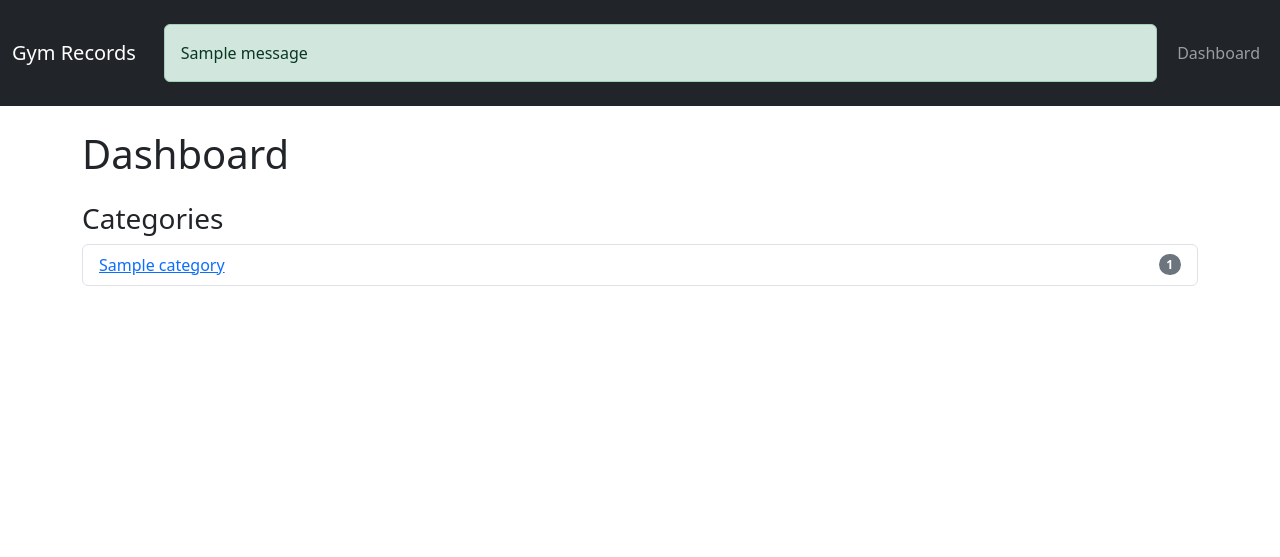
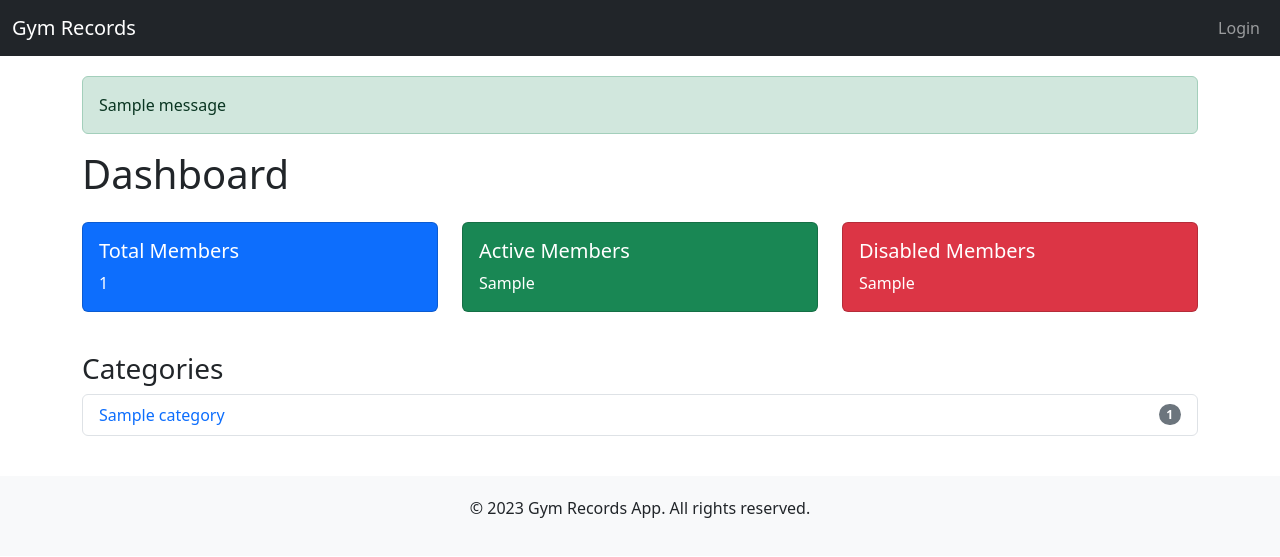
Before and after one commit to swastik990/gym_app, a Django app: template dashboard/templates/dashboard.html in a window 1280 px wide. Shown: the top 557 px of the page. Run offline with Django 3.2, Linux system fonts and the light colour scheme; the template is opened without the code that fills it: most values are stand-ins (such as "Sample title", 1, 10 or a date in 2020); one stand-in notice (Sample message) is shown.

Commit message:
Design Update

```diff
--- a/dashboard/templates/dashboard.html
+++ b/dashboard/templates/dashboard.html
@@ -3,11 +3,38 @@
 {% block content %}
 <h1 class="mb-4">Dashboard</h1>
 
-<h3>Categories</h3>
+<div class="row">
+    <div class="col-md-4">
+        <div class="card text-bg-primary mb-3">
+            <div class="card-body">
+                <h5 class="card-title">Total Members</h5>
+                <p class="card-text">{{ total_members }}</p>
+            </div>
+        </div>
+    </div>
+    <div class="col-md-4">
+        <div class="card text-bg-success mb-3">
+            <div class="card-body">
+                <h5 class="card-title">Active Members</h5>
+                <p class="card-text">{{ active_members }}</p>
+            </div>
+        </div>
+    </div>
+    <div class="col-md-4">
+        <div class="card text-bg-danger mb-3">
+            <div class="card-body">
+                <h5 class="card-title">Disabled Members</h5>
+                <p class="card-text">{{ disabled_members }}</p>
+            </div>
+        </div>
+    </div>
+</div>
+
+<h3 class="mt-4">Categories</h3>
 <ul class="list-group">
     {% for category in categories %}
     <li class="list-group-item d-flex justify-content-between align-items-center">
-        <a href="{% url 'members' category.id %}">{{ category.name }}</a>
+        <a href="{% url 'members' category.id %}" class="text-decoration-none">{{ category.name }}</a>
         <span class="badge bg-secondary rounded-pill">{{ category.members.count }}</span>
     </li>
     {% endfor %}
--- a/login/templates/base.html
+++ b/login/templates/base.html
@@ -4,45 +4,74 @@
     <meta charset="UTF-8">
     <meta name="viewport" content="width=device-width, initial-scale=1.0">
     <title>Gym Records App</title>
+    <!-- Bootstrap CSS -->
     <link href="https://cdn.jsdelivr.net/npm/bootstrap@5.3.0-alpha1/dist/css/bootstrap.min.css" rel="stylesheet">
+    <!-- Custom Styles -->
+    <style>
+        .navbar {
+            margin-bottom: 20px;
+        }
+        .footer {
+            margin-top: 40px;
+            padding: 20px 0;
+            background-color: #f8f9fa;
+            text-align: center;
+        }
+    </style>
 </head>
 <body>
+    <!-- Navigation Bar -->
     <nav class="navbar navbar-expand-lg navbar-dark bg-dark">
         <div class="container-fluid">
             <a class="navbar-brand" href="{% url 'dashboard' %}">Gym Records</a>
             <button class="navbar-toggler" type="button" data-bs-toggle="collapse" data-bs-target="#navbarNav">
                 <span class="navbar-toggler-icon"></span>
             </button>
-
-            {% if messages %}
-            <div class="container mt-3">
-                {% for message in messages %}
-                <div class="alert alert-{{ message.tags }}">{{ message }}</div>
-                {% endfor %}
-            </div>
-            {% endif %}
-
             <div class="collapse navbar-collapse" id="navbarNav">
                 <ul class="navbar-nav ms-auto">
-                    <li class="nav-item">
-                        <a class="nav-link" href="{% url 'dashboard' %}">Dashboard</a>
-                    </li>
-                    <li class="nav-item">
-                        {% comment %} <a class="nav-link" href="{% url 'add_member' %}">Add Member</a> {% endcomment %}
-                    </li>
-                    <li class="nav-item">
-                        {% comment %} <a class="nav-link" href="{% url 'logout' %}">Logout</a> {% endcomment %}
-                    </li>
+                    {% if user.is_authenticated %}
+                        <li class="nav-item">
+                            <a class="nav-link" href="{% url 'dashboard' %}">Dashboard</a>
+                        </li>
+                        <li class="nav-item">
+                            <a class="nav-link" href="{% url 'add_member' %}">Add Member</a>
+                        </li>
+                        <li class="nav-item">
+                            <a class="nav-link" href="{% url 'logout' %}">Logout</a>
+                        </li>
+                    {% else %}
+                        <li class="nav-item">
+                            <a class="nav-link" href="{% url 'login' %}">Login</a>
+                        </li>
+                    {% endif %}
                 </ul>
             </div>
         </div>
     </nav>
 
-    <div class="container mt-4">
+    <!-- Messages -->
+    {% if messages %}
+    <div class="container mt-3">
+        {% for message in messages %}
+        <div class="alert alert-{{ message.tags }}">{{ message }}</div>
+        {% endfor %}
+    </div>
+    {% endif %}
+
+    <!-- Main Content -->
+    <div class="container">
         {% block content %}
         {% endblock %}
     </div>
 
+    <!-- Footer -->
+    <footer class="footer bg-light">
+        <div class="container">
+            <p>&copy; 2023 Gym Records App. All rights reserved.</p>
+        </div>
+    </footer>
+
+    <!-- Bootstrap JS and dependencies -->
     <script src="https://cdn.jsdelivr.net/npm/bootstrap@5.3.0-alpha1/dist/js/bootstrap.bundle.min.js"></script>
 </body>
 </html>
--- a/login/urls.py
+++ b/login/urls.py
@@ -3,4 +3,5 @@ from django.urls import path
 
 urlpatterns = [
     path('', views.login_view, name='login'),
+    path('logout/', views.logout_view, name='logout'),
 ]
--- a/members/templates/members.html
+++ b/members/templates/members.html
@@ -28,4 +28,6 @@
         {% endfor %}
     </tbody>
 </table>
+
+<a href="{% url 'add_member' %}" class="btn btn-primary mt-3">Add New Member</a>
 {% endblock %}
--- a/members/urls.py
+++ b/members/urls.py
@@ -3,7 +3,7 @@ from . import views
 
 urlpatterns = [
     # path('<int:category_id>/', views.members_view, name='members'),
-    # path('add/', views.add_member_view, name='add_member'),
+    path('add/', views.add_member_view, name='add_member'),
     # path('edit/<int:member_id>/', views.edit_member_view, name='edit_member'),
     # path('delete/<int:member_id>/', views.delete_member_view, name='delete_member'),
 ]
```
Also changed, not shown: login/templates/login.html (+7 -9 lines), members/templates/add_members.html (+40 -1 lines), db.sqlite3.
